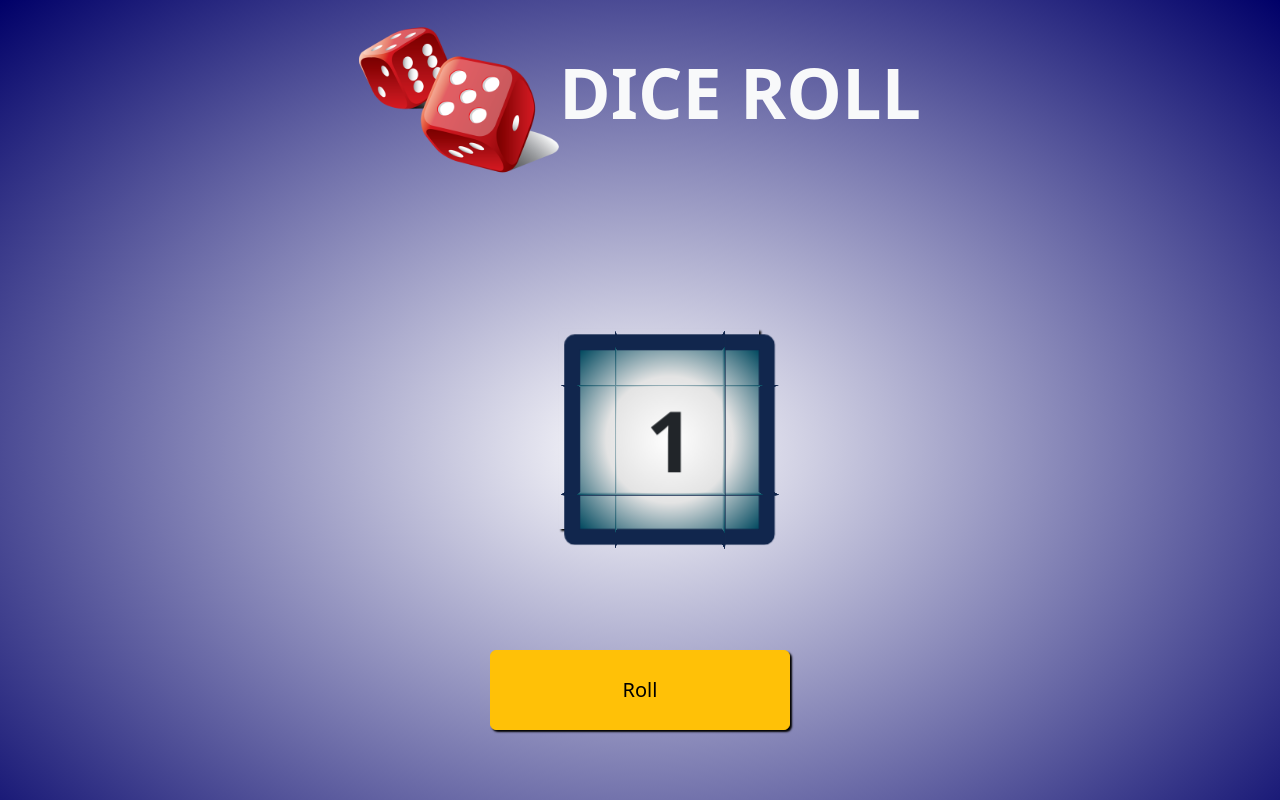
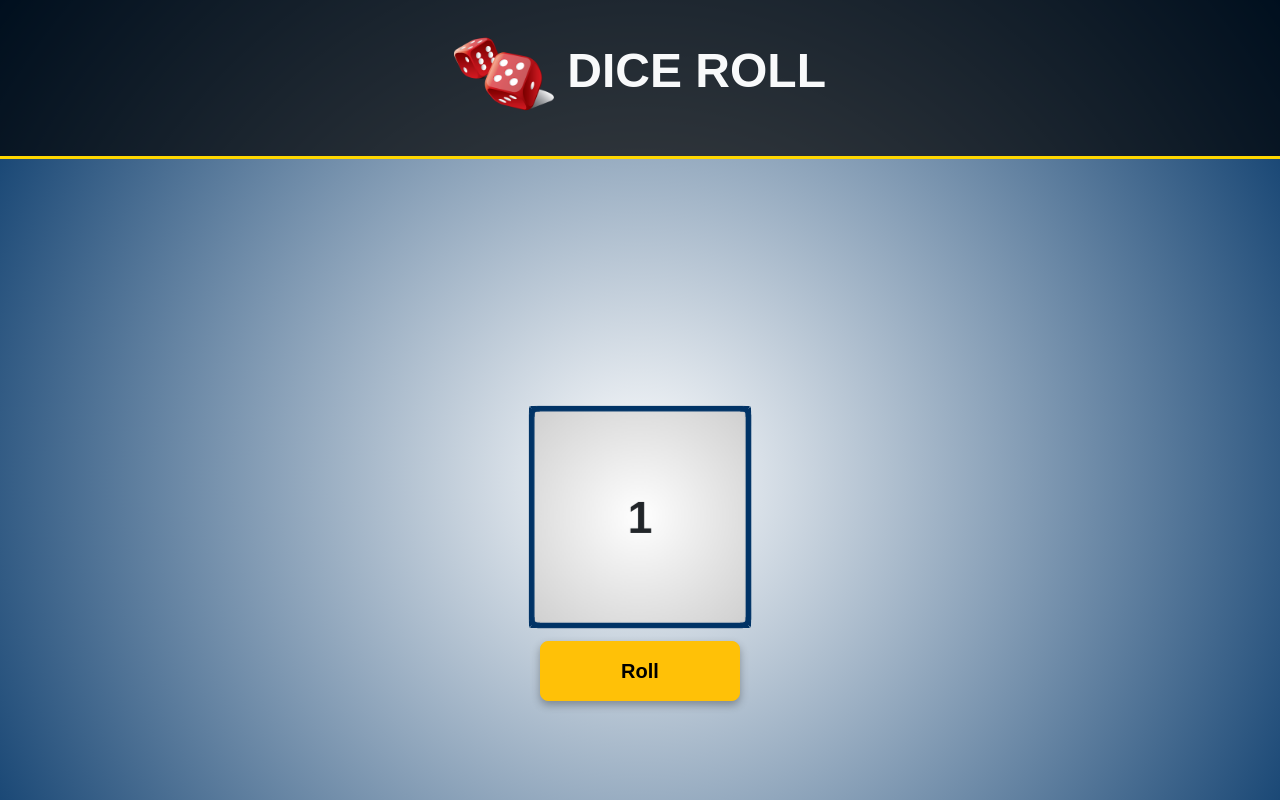
Before and after one commit to prayagx098/DICE_APP, a plain HTML site: page index.html in a window 1280 px wide. Shown: the top 800 px of the page. Drawn offline with nearby package versions, Linux system fonts and the light colour scheme; a web font is replaced by a local one.

Commit message:
updated ui

```diff
--- a/index.html
+++ b/index.html
@@ -9,47 +9,37 @@
     <link href="https://cdn.jsdelivr.net/npm/bootstrap@5.3.3/dist/css/bootstrap.min.css" rel="stylesheet" integrity="sha384-QWTKZyjpPEjISv5WaRU9OFeRpok6YctnYmDr5pNlyT2bRjXh0JMhjY6hW+ALEwIH" crossorigin="anonymous">
     <script src="https://cdn.jsdelivr.net/npm/bootstrap@5.3.3/dist/js/bootstrap.bundle.min.js" integrity="sha384-YvpcrYf0tY3lHB60NNkmXc5s9fDVZLESaAA55NDzOxhy9GkcIdslK1eN7N6jIeHz" crossorigin="anonymous"></script>
 
-    <!-- FAVICON -->
+    <!-- Favicon -->
     <link rel="shortcut icon" href="./favicon.png" type="image/x-icon">
 
     <!-- CSS -->
     <link rel="stylesheet" href="style.css">
 
-    <!-- Gogle onts -->
+    <!-- Google Fonts -->
     <link rel="preconnect" href="https://fonts.googleapis.com">
     <link rel="preconnect" href="https://fonts.gstatic.com" crossorigin>
-    <link href="https://fonts.googleapis.com/css2?family=Nabla&display=swap" rel="stylesheet">
+    <link href="https://fonts.googleapis.com/css2?family=Nabla:wght@700&display=swap" rel="stylesheet">
 
 </head>
 <body>
+    <header class="header text-center py-4">
+        <h1 class="text-light">
+            <img src="./favicon.png" alt="Dice Icon" width="100">
+            DICE ROLL
+        </h1>
+    </header>
+    <main class="container d-flex justify-content-center align-items-center min-vh-100">
+        <div class="text-center">
+            <div class="diceRollArea mb-4">
+                <div class="diceContainer">
+                    <div class="dice" id="dice"></div>
+                </div>
+            </div>
+            <button id="roll" class="btn btn-warning btn-lg fw-bold">Roll</button>
+        </div>
+    </main>
 
-    <div class="header">
-        <h1 class="text-center text-light"><img width="200px" src="./favicon.png" alt="">DICE ROLL</h1>
-    </div>
-    <div class="container-fluid">
-        <div class="row">
-            <div class="col-12 col-md-4">
-
-            </div>
-            <div class="col-12 col-md-4 text-center">
-                <div class="diceRollArea">
-                    <div class="diceContainer">
-                        <div class="dice" id="dice"></div>
-                    </div>
-                </div>
-                <button id="roll" class="btn btn-warning fs-5 fw-5">Roll</button>
-            </div>
-            <div class="col-12 col-md-4">
-
-            </div>
-        </div>
-
-
-    </div>
-
-
-
-    <!-- Script javascript -->
+    <!-- Script -->
     <script src="./script.js"></script>
 </body>
 </html>
--- a/script.js
+++ b/script.js
@@ -3,41 +3,43 @@ const dice = document.getElementById('dice');
 const audio = new Audio('dice.mp3');
 
 
-// Function to show the dice faces
+function diceShow() {
 
-function diceShow(){
+    while (dice.firstChild) {
+        dice.removeChild(dice.firstChild);
+    }
 
-    for(let i = 1; i <= 6; i++){
-
+    for (let i = 1; i <= 6; i++) {
         const face = document.createElement('div');
         face.classList.add('face', `face${i}`);
         face.textContent = i;
         dice.appendChild(face);
-
     }
-
 }
-
 
 window.onload = diceShow;
 
-Button.addEventListener('click', ()=>{
+Button.addEventListener('click', () => {
     diceRoll();
 });
 
-function diceRoll(){
-
-
+function diceRoll() {
     audio.play();
-
     dice.classList.add('roll');
-
 
     const rand = Math.floor(Math.random() * 6) + 1;
 
 
     setTimeout(() => {
         dice.classList.remove('roll');
-        dice.style.transform = `rotateX(${rand * 90}deg)`;
-    }, 600);
+        const rotations = {
+            1: 'rotateX(0deg) rotateY(0deg)',
+            2: 'rotateX(0deg) rotateY(-90deg)',
+            3: 'rotateX(0deg) rotateY(-180deg)',
+            4: 'rotateX(0deg) rotateY(-270deg)',
+            5: 'rotateX(-90deg) rotateY(0deg)',
+            6: 'rotateX(90deg) rotateY(0deg)'
+        };
+        dice.style.transform = rotations[rand];
+    }, 1000);
 }
--- a/style.css
+++ b/style.css
@@ -1,81 +1,77 @@
-*{
-    margin: 0%;
-    padding: 0%;
+* {
+    margin: 0;
+    padding: 0;
     box-sizing: border-box;
 }
 
-body{
-    background:radial-gradient(white,rgb(0, 0, 104));
-    min-height: 900px;
-    max-height: 900px;
-
+body {
+    background: radial-gradient(circle, #ffffff, #003366);
+    font-family: 'Nabla', sans-serif;
 }
 
-h1{
-    font-size: 70px;
-    font-family: "Nabla", system-ui;
-    font-optical-sizing: auto;
-    font-weight: 600;
-    font-style: normal;
-    font-variation-settings:
-      "EDPT" 100,
-      "EHLT" 12;
+.header {
+    background-color: rgba(0, 0, 0, 0.7);
+    padding: 20px;
+    border-bottom: 3px solid #FFD700;
 }
 
-button{
-    width: 300px;
-    height: 80px;
-    box-shadow: 2px 2px 2px black;
-    transition: all 0.4s;
+h1 {
+    font-size: 3rem;
+    font-weight: 700;
 }
 
-button:hover{
-    transform: scale(101%);
+button {
+    width: 200px;
+    height: 60px;
+    border: none;
+    border-radius: 8px;
+    box-shadow: 0 4px 8px rgba(0, 0, 0, 0.3);
+    transition: transform 0.3s, box-shadow 0.3s;
 }
 
+button:hover {
+    transform: scale(1.05);
+    box-shadow: 0 6px 12px rgba(0, 0, 0, 0.4);
+}
 
-.diceContainer{
+.diceContainer {
     width: 200px;
     height: 200px;
     perspective: 1000px;
-    margin: 30%;
+    margin: 0 auto;
 }
 
-.dice{
+.dice {
     width: 100%;
     height: 100%;
-    padding: 10px;
-    position: absolute;
+    position: relative;
     transform-style: preserve-3d;
-    transform: rotateX(0deg) rotateY(0deg);
-    transition: all 5s ease-in-out;
-    box-shadow: 2px 2px 2px black;
+    transition: transform 0.8s;
 }
-
 
 .face {
     position: absolute;
-    width: 200px;
-    height: 200px;
-    background: radial-gradient(white,rgb(228, 228, 228),rgb(1, 73, 95));
-    border: 15px solid #11264d;
-    border-radius: 10px;
+    width: 100%;
+    height: 100%;
+    background: radial-gradient(circle, #ffffff, #d0d0d0);
+    border: 5px solid #003366;
+    border-radius: 8px;
     display: flex;
     justify-content: center;
     align-items: center;
-    font-size: 80px;
-    font-weight: 600;
+    font-size: 2.5rem;
+    font-weight: 700;
 }
 
-.face1 { transform: rotateY(0deg) translateZ(50px); }
-.face2 { transform: rotateY(90deg) translateZ(50px); }
-.face3 { transform: rotatex(180deg) translateZ(50px); }
-.face4 { transform: rotateY(270deg) translateZ(50px); }
-.face5 { transform: rotateX(90deg) translateZ(50px); }
-.face6 { transform: rotateX(-90deg) translateZ(50px); }
+.face1 { transform: rotateY(0deg) translateZ(100px); }
+.face2 { transform: rotateY(90deg) translateZ(100px); }
+.face3 { transform: rotateY(180deg) translateZ(100px); }
+.face4 { transform: rotateY(270deg) translateZ(100px); }
+.face5 { transform: rotateX(90deg) translateZ(100px); }
+.face6 { transform: rotateX(-90deg) translateZ(100px); }
 
 .roll {
-    animation: rolling 1.6s forwards;
+    animation: rolling 1.5s forwards;
 }
 
 @keyframes rolling {
```
